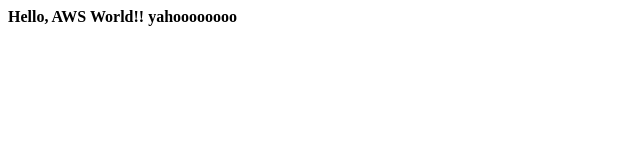
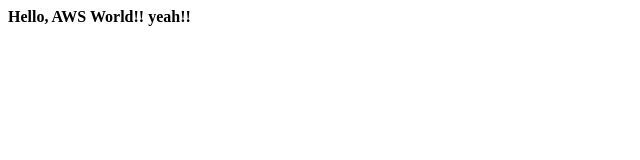
Before and after one commit to kakeru8116/kadai4, a plain HTML site: page src/index.html in a window 1280 px wide. Shown: the full height of the page, 0-640 px from the left. Drawn offline with Linux system fonts and the light colour scheme.

Commit message:
Update index.html

```diff
--- a/src/index.html
+++ b/src/index.html
@@ -6,6 +6,6 @@
   <title>CI/CDハンズオン</title>
 </head>
 <body>
-  <b>Hello, AWS World!! yahoooooooo <br>
+  <b>Hello, AWS World!! yeah!! <br>
 </body>
 </html>
```
